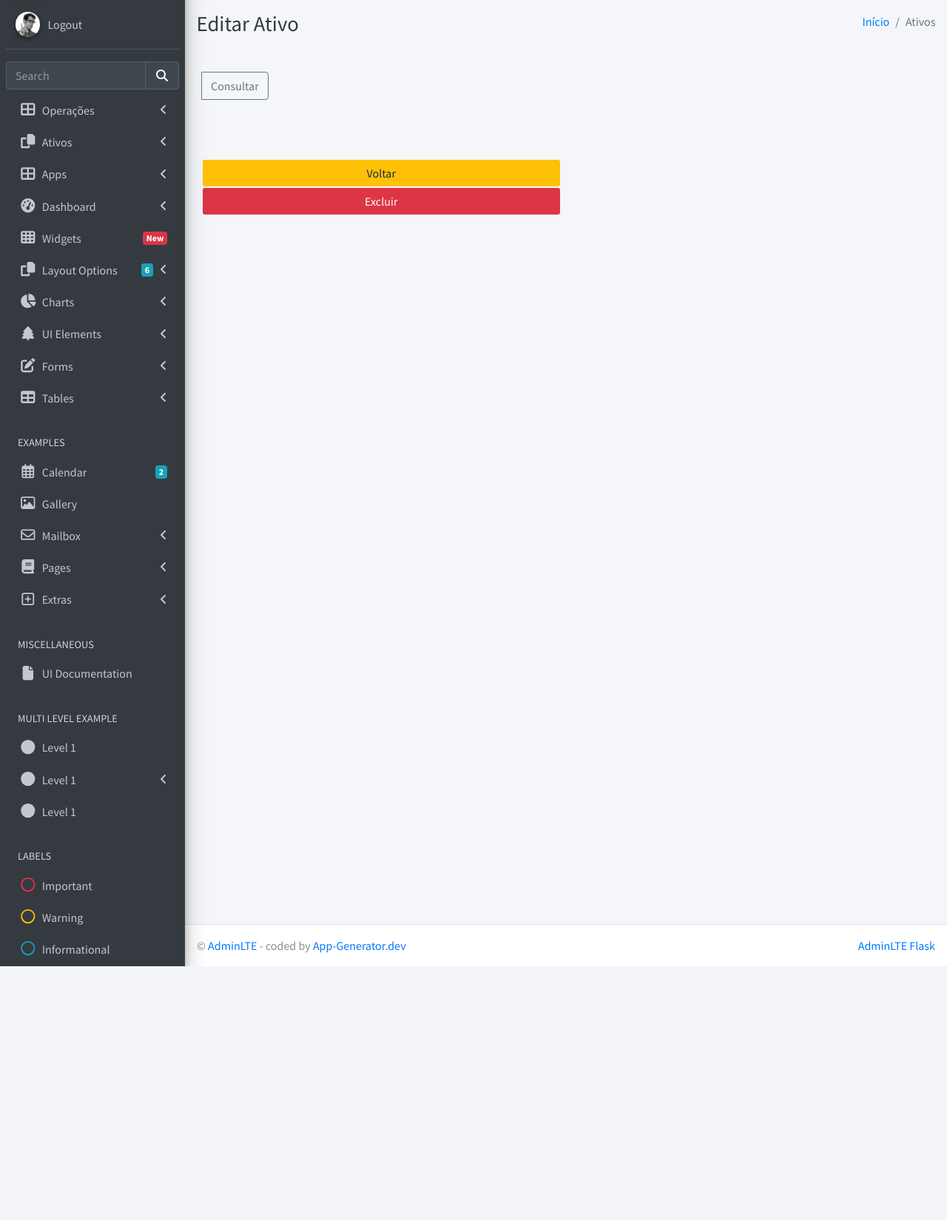
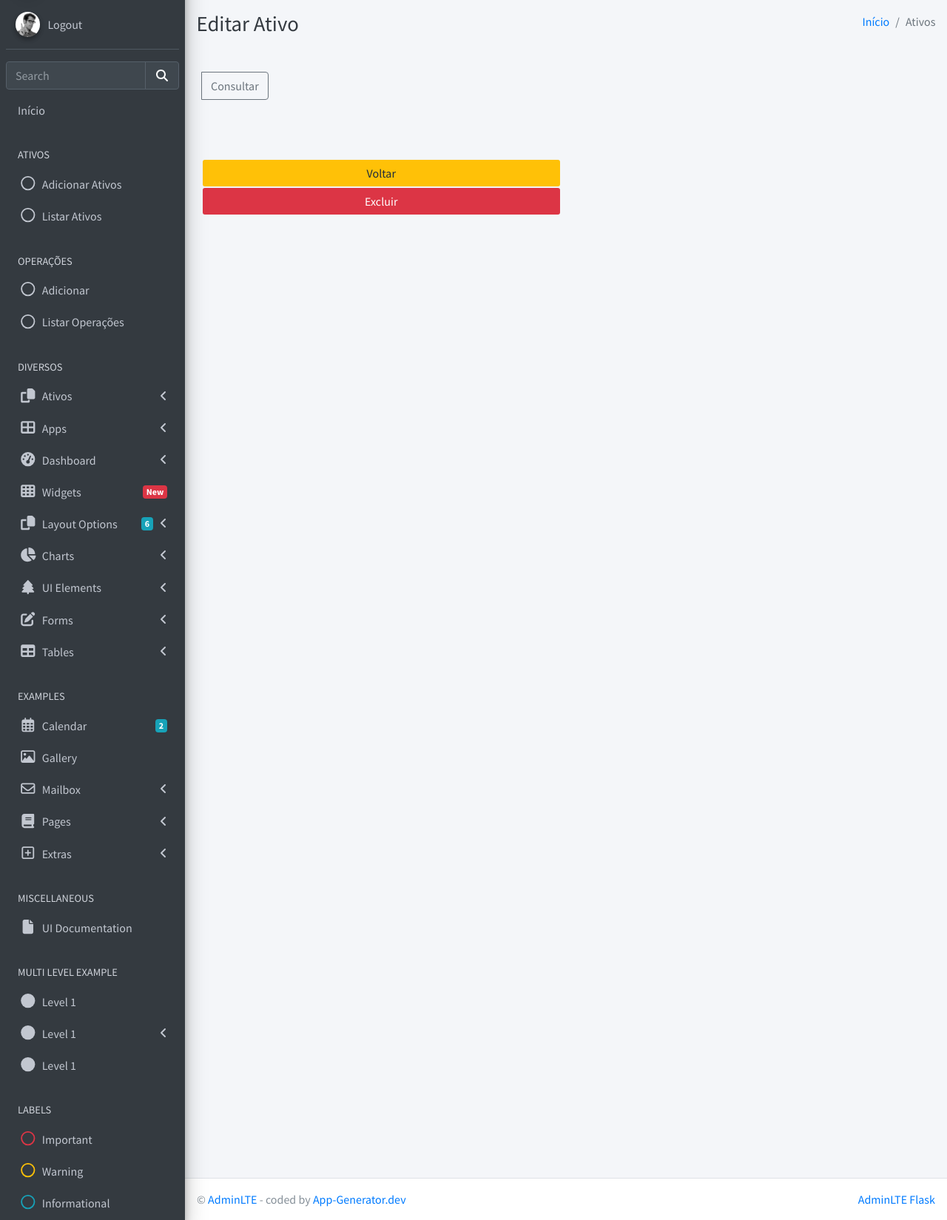
Before and after one commit to edersonsgoncalves/acoes_py, a Flask app: template app/templates/ativos_editar.html in a window 1280 px wide. Shown: the part 57-1706 px from the top of the page at 74% size. Before the commit the page ends 1363 px from the top, so only its background shows below. Run offline with Flask 3, Linux system fonts and the light colour scheme; the template is opened without the code that fills it, so the values that code supplies are empty; parts of the project's set-up code (start-up, migrations or seed data) failed here and were passed over; some libraries are stand-ins or nearby versions.

Commit message:
feat (Home): ajustar itens do menu lateral para facilitar a navegação

```diff
--- a/app/templates/sidebar.html
+++ b/app/templates/sidebar.html
@@ -38,17 +38,28 @@
           <!-- Add icons to the links using the .nav-icon class
                with font-awesome or any other icon font library -->
 
+            <li class="nav-item">
+              <li class="nav-item">
+                <a href="{{ url_for('main.home') }}" class="nav-link">
+                  Início
+                </a>
+              </li>
+            </li>
 
-
-            <li class="nav-item {% if 'apps' in parent %} menu-open {% endif %}">
-            <a href="#" class="nav-link {% if 'apps' in parent %} active {% endif %}">
-              <i class="nav-icon fas fa-th-large"></i>
-              <p>
-                Operações
-                <i class="right fas fa-angle-left"></i>
-              </p>
+            <li class="nav-header">ATIVOS</li>
+            <li class="nav-item">
+              <a href="{{ url_for('ativos.adicionar_ativo') }}" class="nav-link {% if 'dynamic_dt' in segment %} active {% endif %}">
+                  <i class="far fa-circle nav-icon"></i>
+                  <p>Adicionar Ativos</p>
                 </a>
-            <ul class="nav nav-treeview">
+            </li>
+            <li class="nav-item">
+              <a href="{{ url_for('ativos.exibir_ativos') }}" class="nav-link {% if 'charts' in segment %} active {% endif %}">
+                  <i class="far fa-circle nav-icon"></i>
+                  <p>Listar Ativos</p>
+                </a>
+            </li>
+            <li class="nav-header">OPERAÇÕES</li>
             <li class="nav-item">
               <a href="{{ url_for('operacoes.adicionar_operacao') }}" class="nav-link {% if 'dynamic_dt' in segment %} active {% endif %}">
                 <i class="far fa-circle nav-icon"></i>
@@ -61,8 +72,9 @@
                 <p>Listar Operações</p>
               </a>
             </li>
-            </ul>
-          </li>
+
+            <li class="nav-header">DIVERSOS</li>
+
             <li class="nav-item {% if 'apps' in parent %} menu-open {% endif %}">
             <a href="#" class="nav-link {% if 'apps' in parent %} active {% endif %}">
               <i class="nav-icon fas fa-copy"></i>
@@ -74,16 +86,10 @@
             </a>
             <ul class="nav nav-treeview">
               <li class="nav-item">
-                <a href="{{ url_for('ativos.adicionar_ativo') }}" class="nav-link {% if 'dynamic_dt' in segment %} active {% endif %}">
-                  <i class="far fa-circle nav-icon"></i>
-                  <p>Adicionar Ativos</p>
-                </a>
+
               </li>
               <li class="nav-item">
-                <a href="{{ url_for('ativos.exibir_ativos') }}" class="nav-link {% if 'charts' in segment %} active {% endif %}">
-                  <i class="far fa-circle nav-icon"></i>
-                  <p>Listar Ativos</p>
-                </a>
+
               </li>
             </ul>
           </li>
```
Lines whose indentation alone changed are shown as unchanged.
